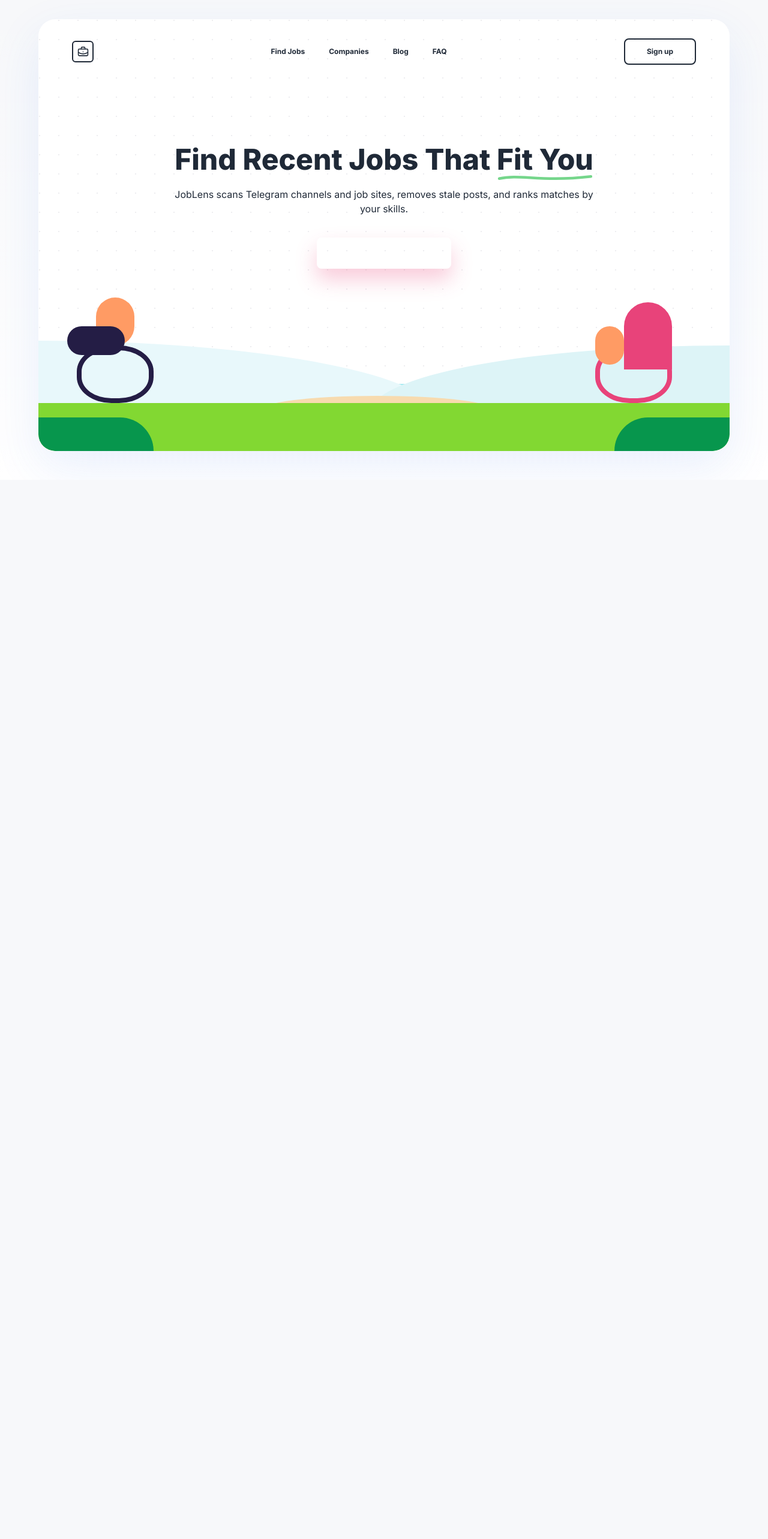
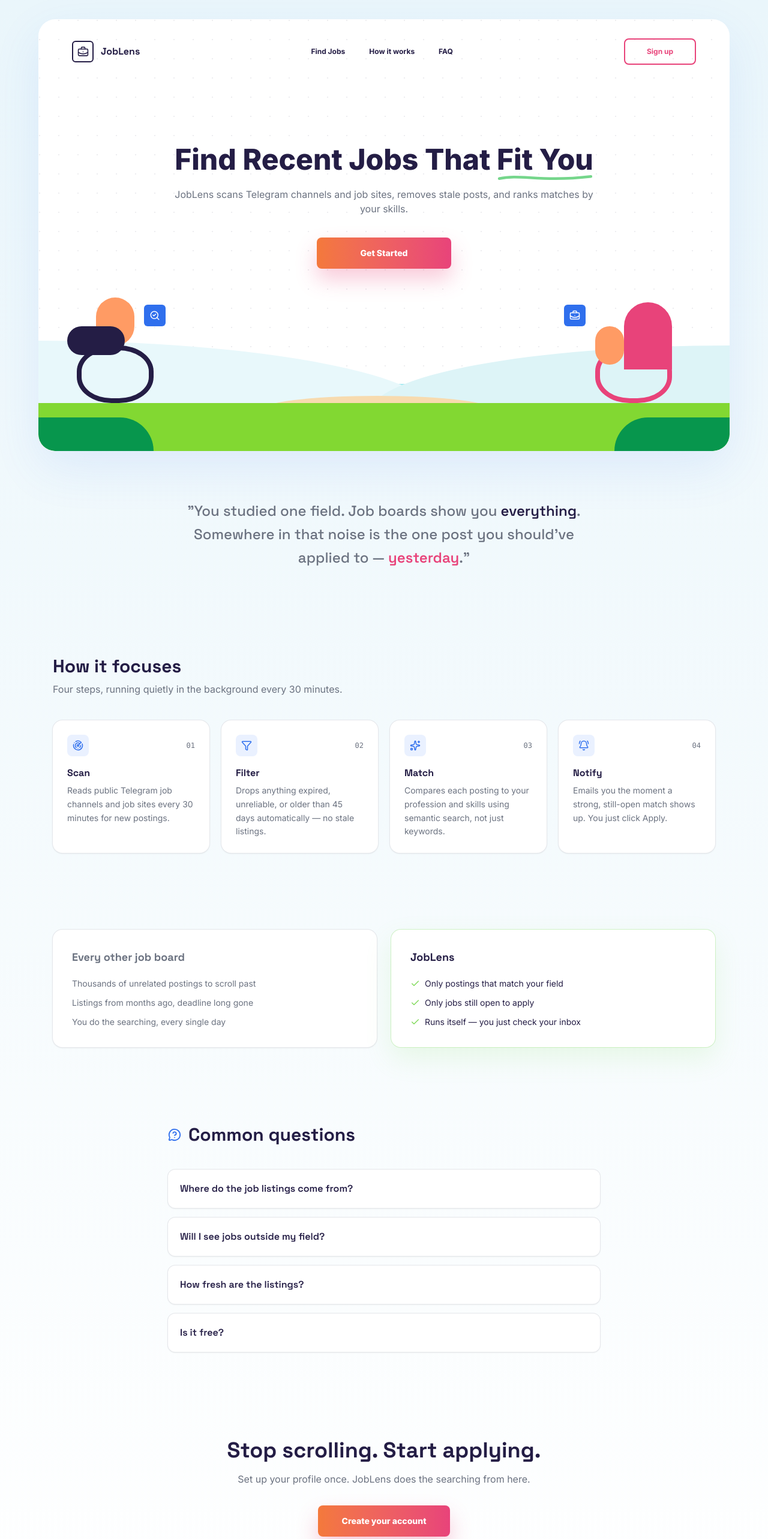
Before and after one commit to FuAdd21/JobLens, a React (Vite) app in the folder joblens-frontend/: page / in a window 1280 px wide. Shown: the top 2566 px of the page at 60% size. Before the commit the page ends 800 px from the top, so only its background shows below. Built offline with nearby package versions, Linux system fonts and the light colour scheme; no server answers.

Commit message:
fix: wire Tailwind v4 theme tokens (fixes invisible text app-wide), migrate Admin/NotificationHistory to light theme, expand landing page

```diff
--- a/joblens-frontend/src/pages/Landing/Landing.jsx
+++ b/joblens-frontend/src/pages/Landing/Landing.jsx
@@ -1,4 +1,4 @@
-import { BriefcaseBusiness, SearchCheck } from 'lucide-react';
+import { BriefcaseBusiness, SearchCheck, Radar, Filter, Sparkles, BellRing, Check, MessageCircleQuestion } from 'lucide-react';
 import { Link } from 'react-router-dom';
 
 const Landscape = () => (
@@ -10,12 +10,12 @@
     <div className="absolute bottom-0 h-20 w-full bg-[#82D832]" />
     <div className="absolute bottom-0 left-0 h-14 w-48 rounded-tr-full bg-[#07964D]" />
     <div className="absolute bottom-0 right-0 h-14 w-48 rounded-tl-full bg-[#07964D]" />
-    <div className="absolute bottom-20 left-16 h-24 w-32 rounded-[45%] border-8 border-[#241D45]" />
-    <div className="absolute bottom-20 right-24 h-24 w-32 rounded-[45%] border-8 border-[#E8437A]" />
+    <div className="absolute bottom-20 left-16 h-24 w-32 rounded-[45%] border-8 border-navy" />
+    <div className="absolute bottom-20 right-24 h-24 w-32 rounded-[45%] border-8 border-magenta" />
     <div className="absolute bottom-44 left-24 h-20 w-16 rounded-full bg-[#FF9B64]" />
-    <div className="absolute bottom-40 left-12 h-12 w-24 rounded-full bg-[#241D45]" />
+    <div className="absolute bottom-40 left-12 h-12 w-24 rounded-full bg-navy" />
     <div className="absolute bottom-36 right-44 h-16 w-12 rounded-full bg-[#FF9B64]" />
-    <div className="absolute bottom-34 right-24 h-28 w-20 rounded-t-full bg-[#E8437A]" />
+    <div className="absolute bottom-34 right-24 h-28 w-20 rounded-t-full bg-magenta" />
     <div className="absolute bottom-52 left-44 flex h-9 w-9 items-center justify-center rounded-md bg-blue text-white">
       <SearchCheck size={18} />
     </div>
@@ -25,8 +25,27 @@
   </div>
 );
 
+const NavLink = ({ to, children }) => (
+  <Link to={to} className="text-navy hover:text-blue transition-colors">{children}</Link>
+);
+
+const pipeline = [
+  { icon: Radar, step: '01', title: 'Scan', desc: 'Reads public Telegram job channels and job sites every 30 minutes for new postings.' },
+  { icon: Filter, step: '02', title: 'Filter', desc: 'Drops anything expired, unreliable, or older than 45 days automatically — no stale listings.' },
+  { icon: Sparkles, step: '03', title: 'Match', desc: 'Compares each posting to your profession and skills using semantic search, not just keywords.' },
+  { icon: BellRing, step: '04', title: 'Notify', desc: 'Emails you the moment a strong, still-open match shows up. You just click Apply.' },
+];
+
+const faqs = [
+  { q: 'Where do the job listings come from?', a: 'Public Telegram channels and job listing websites — sources you could find yourself, but JobLens checks all of them continuously so you don\'t have to.' },
+  { q: 'Will I see jobs outside my field?', a: 'Only if they\'re genuinely open to any background, or match your listed skills closely. Postings that require years of experience you don\'t have are filtered out.' },
+  { q: 'How fresh are the listings?', a: 'JobLens automatically expires anything past its deadline, or older than 45 days if no deadline was posted. What you see is what you can still apply to.' },
+  { q: 'Is it free?', a: 'Yes — set up your profile, and JobLens does the searching in the background at no cost.' },
+];
+
 const Landing = () => (
   <main className="min-h-screen bg-gradient-to-b from-skywash to-white px-4 py-8 text-navy sm:px-8">
+    {/* Hero */}
     <section className="relative mx-auto min-h-[720px] max-w-6xl overflow-hidden rounded-[28px] bg-white shadow-[0_28px_80px_rgba(47,111,237,0.10)]">
       <div className="absolute inset-0 opacity-[0.08]" style={{ backgroundImage: 'radial-gradient(circle at 2px 2px, #241D45 1px, transparent 0)', backgroundSize: '32px 32px' }} />
       <nav className="relative z-10 flex items-center justify-between px-8 py-8 md:px-14">
@@ -34,15 +53,14 @@
           <span className="flex h-9 w-9 items-center justify-center rounded-md border-2 border-navy text-navy">
             <BriefcaseBusiness size={19} />
           </span>
-          <span className="sr-only">JobLens</span>
+          <span className="font-display font-bold text-navy">JobLens</span>
         </Link>
-        <div className="hidden items-center gap-10 text-xs font-bold text-navy md:flex">
-          <Link to="/dashboard">Find Jobs</Link>
-          <a href="#companies">Companies</a>
-          <a href="#blog">Blog</a>
-          <a href="#faq">FAQ</a>
+        <div className="hidden items-center gap-10 text-xs font-bold md:flex">
+          <NavLink to="/dashboard">Find Jobs</NavLink>
+          <a className="text-navy hover:text-blue transition-colors" href="#how-it-works">How it works</a>
+          <a className="text-navy hover:text-blue transition-colors" href="#faq">FAQ</a>
         </div>
-        <Link to="/register" className="rounded-lg border-2 border-magenta px-9 py-3 text-xs font-bold text-magenta hover:bg-magenta hover:text-white">
+        <Link to="/register" className="rounded-lg border-2 border-magenta px-9 py-3 text-xs font-bold text-magenta hover:bg-magenta hover:text-white transition-colors">
           Sign up
         </Link>
       </nav>
@@ -67,6 +85,94 @@
       </div>
       <Landscape />
     </section>
+
+    {/* Problem framing */}
+    <section className="mx-auto max-w-3xl px-6 py-20 text-center">
+      <p className="font-display text-xl leading-relaxed text-muted md:text-2xl">
+        "You studied one field. Job boards show you <span className="text-navy font-semibold">everything</span>.
+        Somewhere in that noise is the one post you should've applied to —{' '}
+        <span className="text-magenta font-semibold">yesterday</span>."
+      </p>
+    </section>
+
+    {/* Pipeline */}
+    <section id="how-it-works" className="mx-auto max-w-6xl px-6 py-16">
+      <h2 className="font-display text-3xl font-bold text-navy mb-2">How it focuses</h2>
+      <p className="text-muted mb-10 max-w-lg">Four steps, running quietly in the background every 30 minutes.</p>
+      <div className="grid gap-5 md:grid-cols-4">
+        {pipeline.map(({ icon: Icon, step, title, desc }) => (
+          <div key={step} className="rounded-2xl bg-white p-6 shadow-sm ring-1 ring-line">
+            <div className="mb-4 flex items-center justify-between">
+              <span className="flex h-9 w-9 items-center justify-center rounded-lg bg-blueSoft text-blue">
+                <Icon size={18} />
+              </span>
+              <span className="font-mono text-xs text-muted">{step}</span>
+            </div>
+            <h3 className="font-display font-bold text-navy mb-1.5">{title}</h3>
+            <p className="text-sm leading-relaxed text-muted">{desc}</p>
+          </div>
+        ))}
+      </div>
+    </section>
+
+    {/* Comparison */}
+    <section className="mx-auto max-w-6xl px-6 py-16 grid gap-6 md:grid-cols-2">
+      <div className="rounded-2xl bg-white p-8 shadow-sm ring-1 ring-line">
+        <h3 className="font-display text-lg font-bold text-muted mb-5">Every other job board</h3>
+        <ul className="space-y-3 text-sm text-muted">
+          <li>Thousands of unrelated postings to scroll past</li>
+          <li>Listings from months ago, deadline long gone</li>
+          <li>You do the searching, every single day</li>
+        </ul>
+      </div>
+      <div className="rounded-2xl bg-white p-8 shadow-[0_18px_45px_rgba(126,217,87,0.14)] ring-1 ring-green/30">
+        <h3 className="font-display text-lg font-bold text-navy mb-5">JobLens</h3>
+        <ul className="space-y-3 text-sm text-navy">
+          {['Only postings that match your field', 'Only jobs still open to apply', 'Runs itself — you just check your inbox'].map((t) => (
+            <li key={t} className="flex items-start gap-2">
+              <Check size={16} className="mt-0.5 shrink-0 text-green" /> {t}
+            </li>
+          ))}
+        </ul>
+      </div>
+    </section>
+
+    {/* FAQ */}
+    <section id="faq" className="mx-auto max-w-3xl px-6 py-16">
+      <div className="mb-10 flex items-center gap-3">
+        <MessageCircleQuestion size={22} className="text-blue" />
+        <h2 className="font-display text-3xl font-bold text-navy">Common questions</h2>
+      </div>
+      <div className="space-y-4">
+        {faqs.map((f) => (
+          <details key={f.q} className="group rounded-xl bg-white p-5 shadow-sm ring-1 ring-line">
+            <summary className="cursor-pointer list-none font-display font-semibold text-navy marker:content-none">
+              {f.q}
+            </summary>
+            <p className="mt-3 text-sm leading-relaxed text-muted">{f.a}</p>
+          </details>
+        ))}
+      </div>
+    </section>
+
+    {/* Final CTA */}
+    <section className="mx-auto max-w-3xl px-6 py-20 text-center">
+      <h2 className="font-display text-3xl font-bold text-navy md:text-4xl mb-4">
+        Stop scrolling. Start applying.
+      </h2>
+      <p className="text-muted mb-8">Set up your profile once. JobLens does the searching from here.</p>
+      <Link
+        to="/register"
+        className="inline-flex items-center gap-2 rounded-lg bg-gradient-to-r from-orange to-magenta px-10 py-4 text-sm font-extrabold text-white shadow-[0_18px_35px_rgba(232,67,122,0.28)]"
+      >
+        Create your account
+      </Link>
+    </section>
+
+    <footer className="mx-auto flex max-w-6xl items-center justify-between px-6 py-8 text-xs text-muted">
+      <span className="font-display font-semibold text-navy">JobLens</span>
+      <span>Built in Ethiopia</span>
+    </footer>
   </main>
 );
 
--- a/joblens-frontend/src/styles.css
+++ b/joblens-frontend/src/styles.css
@@ -1,5 +1,28 @@
-@import url('https://fonts.googleapis.com/css2?family=Inter:wght@400;500;600;700;800&display=swap');
+@import url('https://fonts.googleapis.com/css2?family=Inter:wght@400;500;600;700;800&family=Space+Grotesk:wght@500;600;700&display=swap');
 @import "tailwindcss";
+
+/* Tailwind v4 does NOT read tailwind.config.js theme.extend automatically.
+   Custom tokens must be declared here via @theme, or every bg-*/
+   /* text-* class
+   below silently generates no CSS at all -- which was the "invisible text" bug. * */
+@theme {
+  --color-page: #F7F8FA;
+  --color-skywash: #EAF6FB;
+  --color-surface: #FFFFFF;
+  --color-surface2: #F1F4F8;
+  --color-navy: #241D45;
+  --color-text: #1F2937;
+  --color-muted: #6B7280;
+  --color-line: #E5E7EB;
+  --color-blue: #2F6FED;
+  --color-blueSoft: #EAF1FF;
+  --color-magenta: #E8437A;
+  --color-orange: #F4793B;
+  --color-green: #7ED957;
+
+  --font-display: "Space Grotesk", sans-serif;
+  --font-body: "Inter", sans-serif;
+}
 
 body {
   background: #F7F8FA;
```
Also changed, not shown: joblens-frontend/src/pages/Admin/Admin.jsx (+25 -25 lines), joblens-frontend/src/pages/NotificationHistory/NotificationHistory.jsx (+8 -8 lines).
